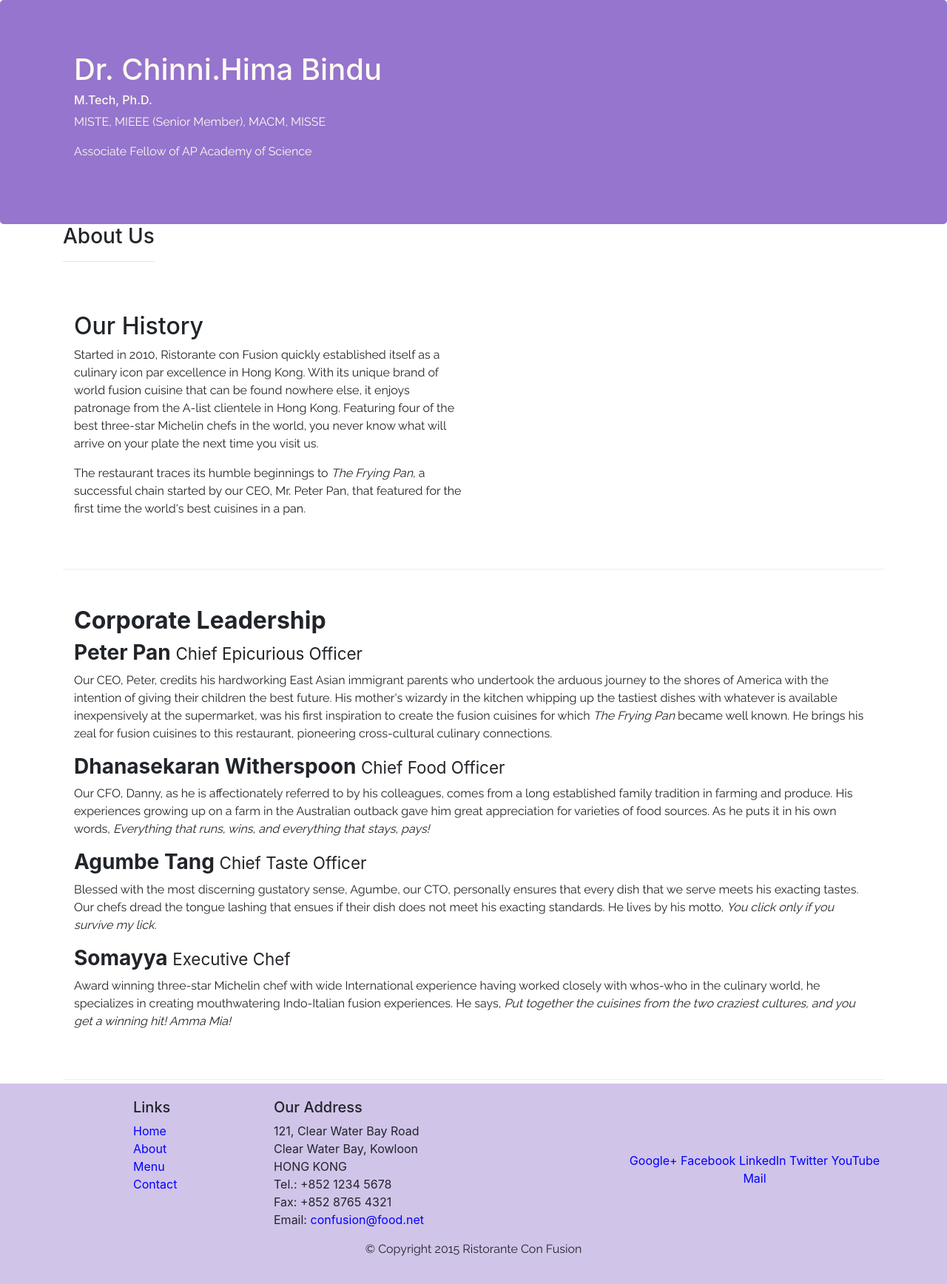
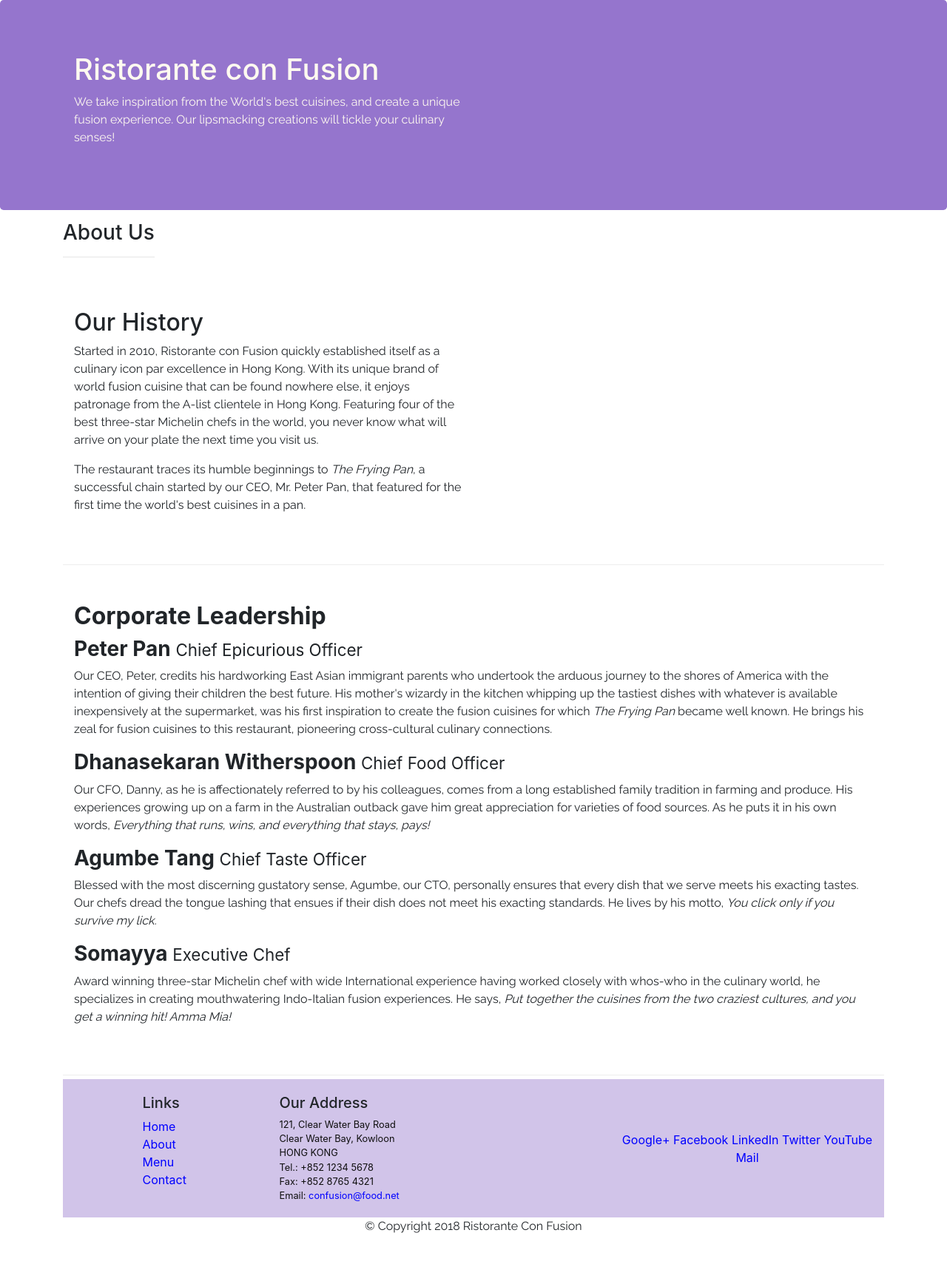
Before and after one commit to classydraught/robovidhya, a website: page aboutus.html in a window 1280 px wide. Shown: the whole page at 74% size. After the commit the page ends 1686 px from the top, so only its background shows below. Drawn offline with nearby package versions, Linux system fonts and the light colour scheme.

Commit message:
why i am like this

```diff
--- a/aboutus.html
+++ b/aboutus.html
@@ -14,27 +14,29 @@
     />
     <link rel="stylesheet" href="css/styles.css" />
 
-    <title>Dr. Chinni.Hima Bindu</title>
+    <title>Ristorante Con Fusion: About Us</title>
   </head>
 
   <body>
     <header class="jumbotron">
       <div class="container">
         <div class="row row-header">
-          <div class="col-12 col-sm-8">
-            <h1>Dr. Chinni.Hima Bindu</h1>
-            <h6>M.Tech, Ph.D.</h6>
-            <p>MISTE, MIEEE (Senior Member), MACM, MISSE</p>
-            <p>Associate Fellow of AP Academy of Science</p>
+          <div class="col-12 col-sm-6">
+            <h1>Ristorante con Fusion</h1>
+            <p>
+              We take inspiration from the World's best cuisines, and create a
+              unique fusion experience. Our lipsmacking creations will tickle
+              your culinary senses!
+            </p>
           </div>
-          <div class="col col-sm"></div>
+          <div class="col-12 col-sm"></div>
         </div>
       </div>
     </header>
 
     <div class="container">
-      <div class="row">
-        <div class="col-auto">
+      <div class="row align-items-center">
+        <div class="col-auto" style="margin-top: 1.2%;">
           <h3>About Us</h3>
           <hr />
         </div>
@@ -120,10 +122,10 @@
         </div>
       </div>
     </div>
-    <footer class="footer">
+    <footer>
       <div class="container">
-        <div class="row">
-          <div class="col-5 offset-1 col-sm-2">
+        <div class="row footer">
+          <div class="col-4 offset-1 col-sm-2">
             <h5>Links</h5>
             <ul class="list-unstyled">
               <li><a href="#">Home</a></li>
@@ -132,9 +134,9 @@
               <li><a href="#">Contact</a></li>
             </ul>
           </div>
-          <div class="col-6 col-sm-5">
+          <div class="col-7 col-sm-5">
             <h5>Our Address</h5>
-            <address>
+            <address class="address">
               121, Clear Water Bay Road<br />
               Clear Water Bay, Kowloon<br />
               HONG KONG<br />
@@ -143,8 +145,8 @@
               Email: <a href="mailto:confusion@food.net">confusion@food.net</a>
             </address>
           </div>
-          <div class="col-sm align-self-center">
-            <div style="text-align:center">
+          <div class="col-12 col-sm-4 align-self-center">
+            <div class="text-center">
               <a href="http://google.com/+">Google+</a>
               <a href="http://www.facebook.com/profile.php?id=">Facebook</a>
               <a href="http://www.linkedin.com/in/">LinkedIn</a>
@@ -156,11 +158,12 @@
         </div>
         <div class="row justify-content-center">
           <div class="col-auto">
-            <p>© Copyright 2015 Ristorante Con Fusion</p>
+            <p>© Copyright 2018 Ristorante Con Fusion</p>
           </div>
         </div>
       </div>
     </footer>
+
     <script src="node_modules/jquery/dist/jquery.slim.min.js"></script>
     <script src="node_modules/popper.js/dist/umd/popper.min.js"></script>
     <script src="node_modules/bootstrap/dist/js/bootstrap.min.js"></script>
```
